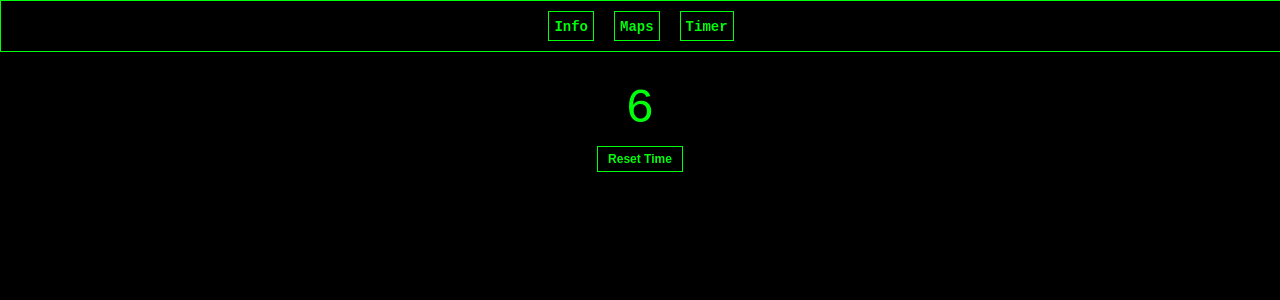
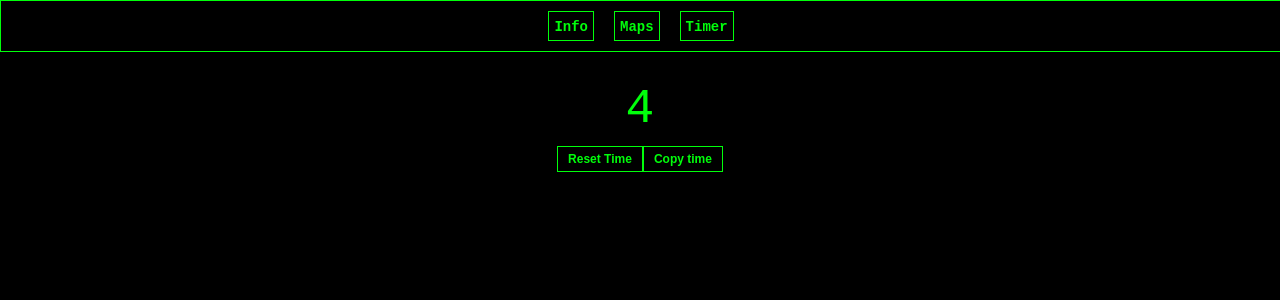
Before and after one commit to ivanklak/my-constanta-app, a React (Vite) app: page /timer in a window 1280 px wide. Shown: the top 300 px of the page. Built offline with nearby package versions, Linux system fonts and the light colour scheme.

Commit message:
refactor: add copy time

```diff
--- a/src/Timer/index.tsx
+++ b/src/Timer/index.tsx
@@ -6,12 +6,18 @@ import {error} from "../App/helper/setter";
 import styles from './styles.module.css';
 
 const Time: FC = () => {
-
     const [time, setTime] = useState(0);
+    const [notice, setNotice] = useState('');
 
     const clickHandler = () => {
         timer.resetTimer();
     };
+
+    const copyHandler = () => {
+        navigator.clipboard.writeText(String(time));
+        setNotice('Time copied to clipboard');
+        setTimeout(() => setNotice(''), 1000);
+    }
 
     const storageHandler = function () {
         setTime(Number(localStorage.getItem('passedTime')));
@@ -26,10 +32,12 @@ const Time: FC = () => {
     return (
         <div className={styles.timerContainer}>
             <div className={styles.timer}>
-                <span>{time}</span>
-                <div className={styles.resetButton}>
+                <span id="time">{time}</span>
+                <div className={styles.timerButtonsField}>
                     <button onClick={clickHandler}>Reset Time</button>
+                    <button onClick={copyHandler}>Copy time</button>
                 </div>
+                {notice && <div className={styles.notice}>{notice}</div>}
                 <div className={styles.error}>{error.setError}</div>
             </div>
         </div>
--- a/src/Timer/styles.module.css
+++ b/src/Timer/styles.module.css
@@ -20,7 +20,7 @@
     font-family: 'Roboto Mono', monospace;
 }
 
-.resetButton button {
+.timerButtonsField button {
     background-color: #000000;;
     padding: 5px 10px;
     border: 1px solid #00ff0b;
@@ -30,7 +30,7 @@
     color: #00ff0b;
 }
 
-.resetButton button:hover {
+.timerButtonsField button:hover {
     background-color: #00ff0b;
     color: black;
 }
@@ -39,3 +39,10 @@
     margin: 20px 0;
     color: #ff2f00;
 }
+
+.notice {
+    font-family: 'Roboto Mono', monospace;
+    margin: 10px 0;
+    font-size: 14px;
+    color: #00ff0b;
+}
```
